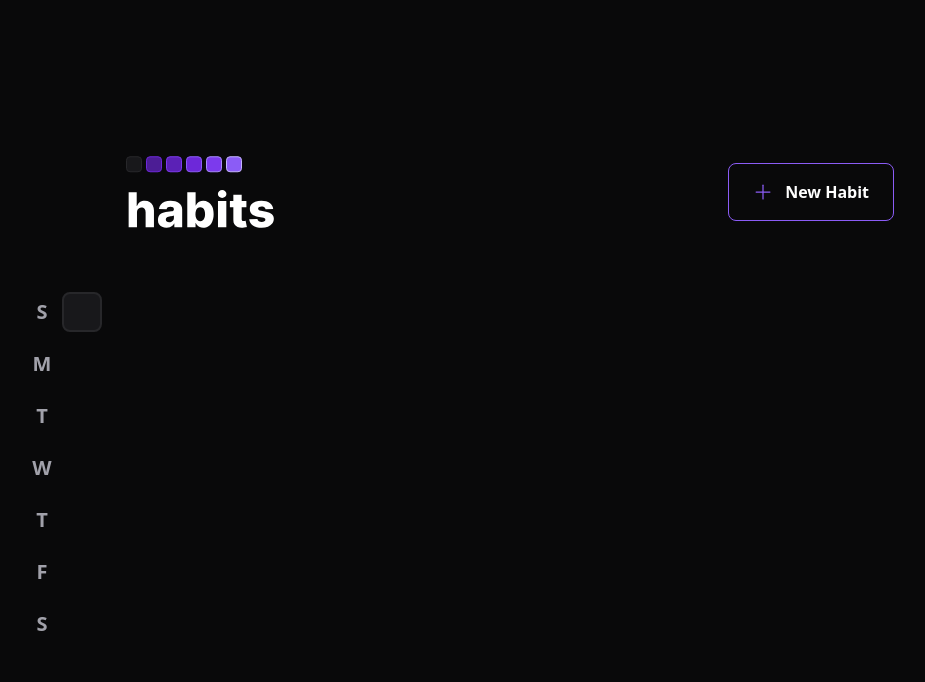
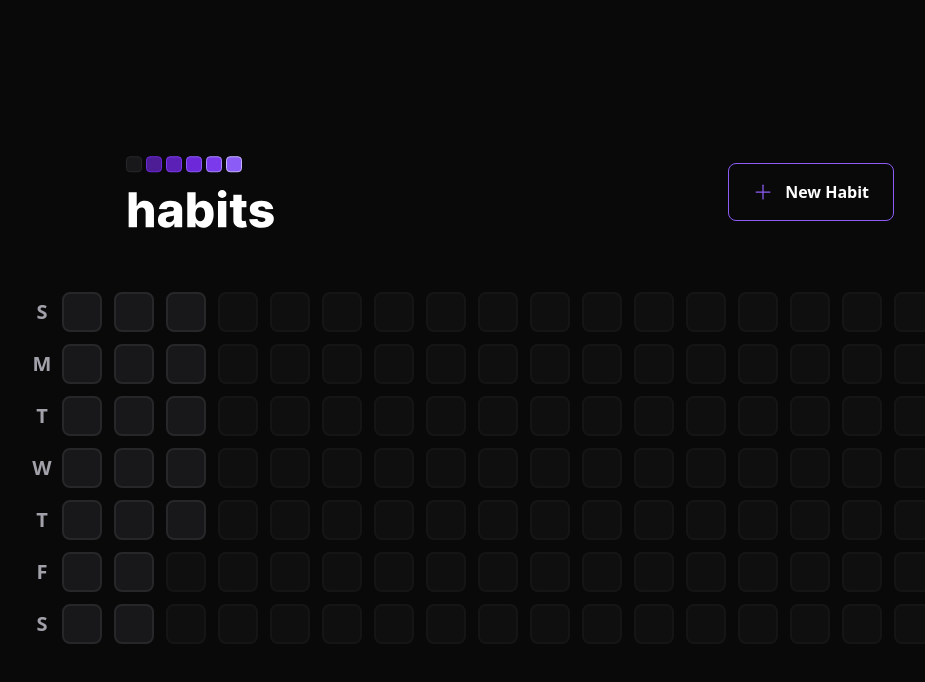
Before and after one commit to regisfaria/habits-web, a React (Vite) app: page / in a window 1280 px wide. Shown: the top 682 px of the page, without its empty margins (130-1055 px from the left). Built offline with nearby package versions, Linux system fonts and the light colour scheme.

Commit message:
finished first part of summary table

```diff
--- a/package.json
+++ b/package.json
@@ -9,6 +9,7 @@
     "preview": "vite preview"
   },
   "dependencies": {
+    "dayjs": "^1.11.7",
     "phosphor-react": "^1.4.1",
     "react": "^18.2.0",
     "react-dom": "^18.2.0"
--- a/src/components/SummaryTable.tsx
+++ b/src/components/SummaryTable.tsx
@@ -1,6 +1,12 @@
+import { generateDatesFromBeginningOfYear } from "../utils/generate-dates-from-beginning-of-year";
 import { HabitDay } from "./HabitDay";
 
 const weekDays = ["S", "M", "T", "W", "T", "F", "S"];
+
+const summaryDates = generateDatesFromBeginningOfYear();
+
+const minimumSummaryDateSize = 18 * 7; // 18 weeks
+const amountOfDaysToFill = minimumSummaryDateSize - summaryDates.length;
 
 export function SummaryTable() {
   return (
@@ -17,7 +23,17 @@
       </div>
 
       <div className="grid grid-rows-7 grid-flow-col gap-3">
-        <HabitDay />
+        {summaryDates.map((date) => (
+          <HabitDay key={date.toString()} />
+        ))}
+
+        {amountOfDaysToFill > 0 &&
+          Array.from({ length: amountOfDaysToFill }).map((_, i) => (
+            <div
+              key={i}
+              className="w-10 h-10 bg-zinc-900 border-2 border-zinc-800 rounded-lg opacity-40 cursor-not-allowed"
+            />
+          ))}
       </div>
     </div>
   );
--- /dev/null
+++ b/src/utils/generate-dates-from-beginning-of-year.ts
@@ -0,0 +1,16 @@
+import dayjs from "dayjs";
+
+export function generateDatesFromBeginningOfYear() {
+  const firstDayOfTheYear = dayjs().startOf("year");
+  const today = new Date();
+
+  const dates = [];
+  let compareDate = firstDayOfTheYear;
+
+  while (compareDate.isBefore(today)) {
+    dates.push(compareDate.toDate());
+    compareDate = compareDate.add(1, "day");
+  }
+
+  return dates;
+}
```
Also changed, not shown: 1 other file (tests, documents, lock files or other folders).
